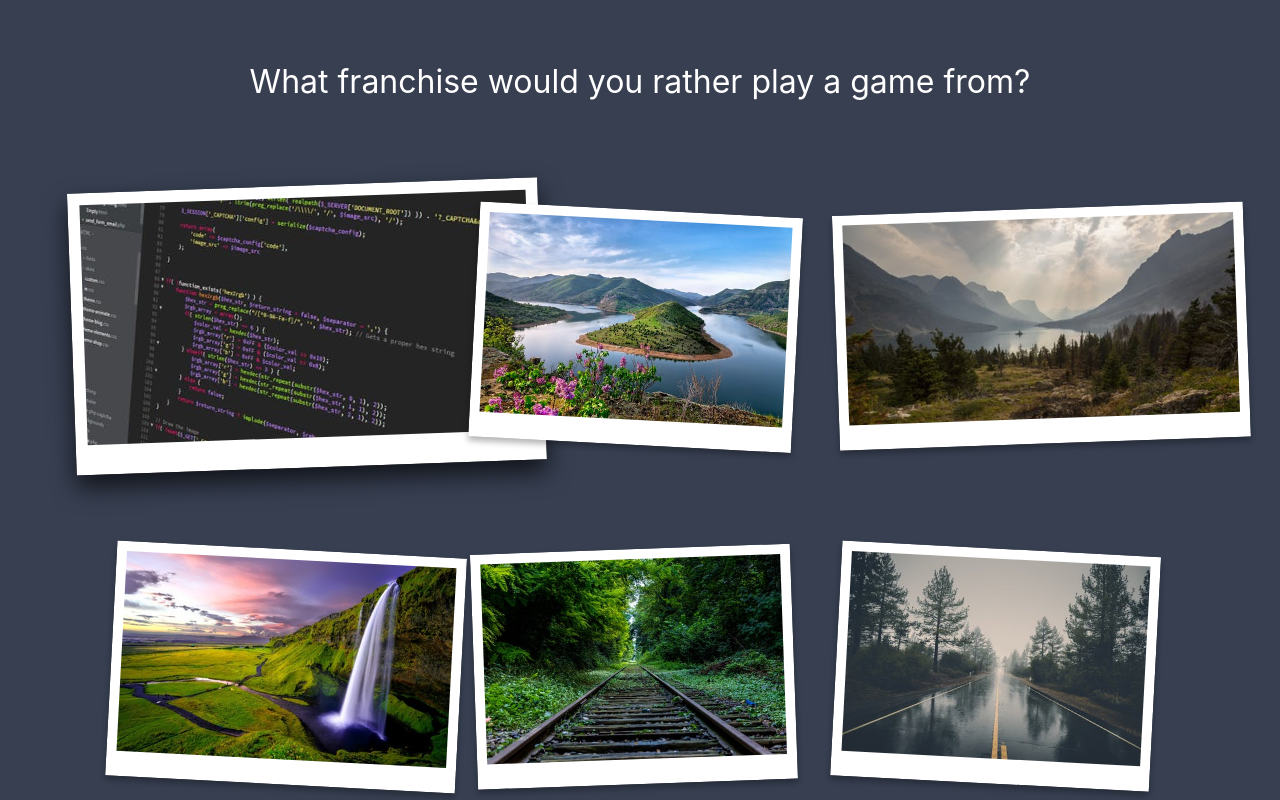
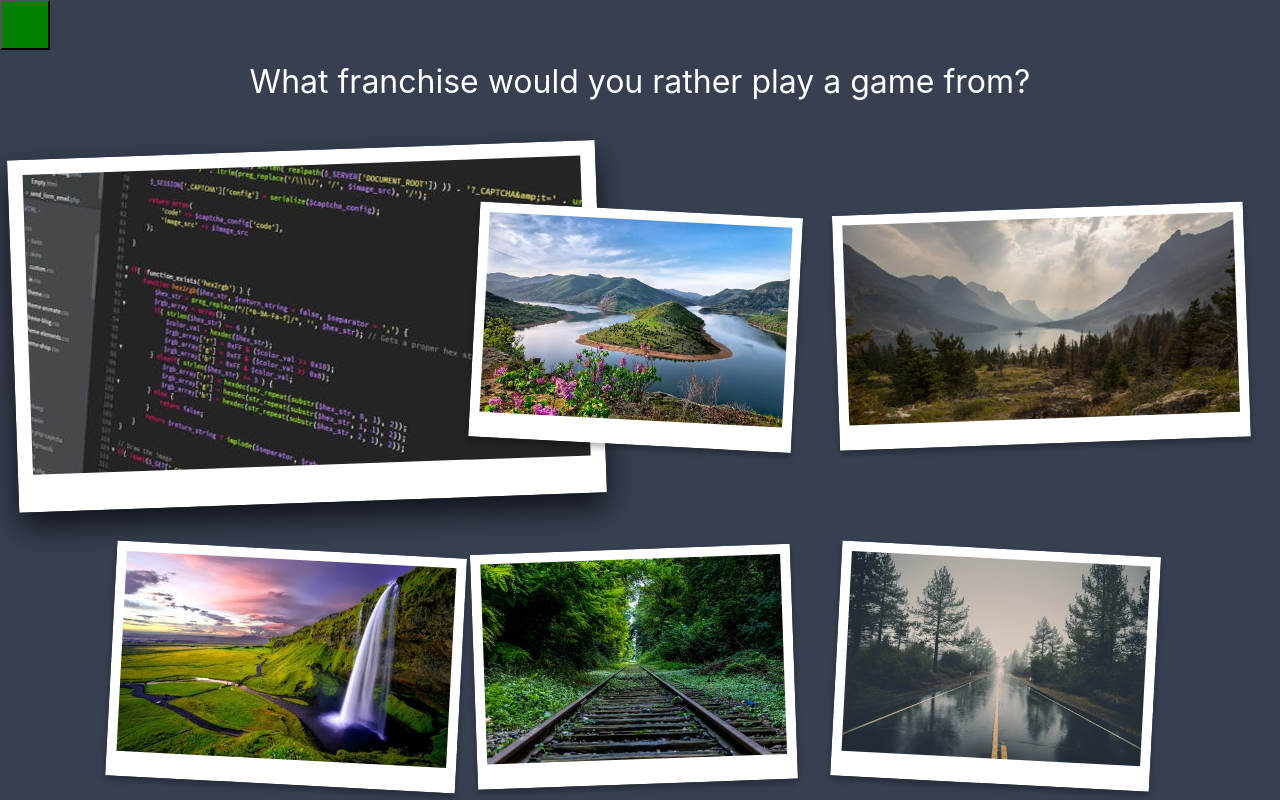
Before and after one commit to StevieChat/prop, a React (Create React App) app: page / in a window 1280 px wide. In both pictures the pointer is over the picture 306 px from the left and 326 px from the top of the page. Built offline with nearby package versions, Linux system fonts and the light colour scheme.

Commit message:
Added next page button (no styles)

```diff
--- /dev/null
+++ b/src/Components/NextPageButton/NextPageButton.js
@@ -0,0 +1,11 @@
+import React from 'react';
+
+import styles from './NextPageButton.module.css';
+
+const nextpagebutton = (props) => {
+    return(
+        <button className={styles.Button} />
+    );
+}
+
+export default nextpagebutton;
--- /dev/null
+++ b/src/Components/NextPageButton/NextPageButton.module.css
@@ -0,0 +1,5 @@
+.Button{
+    height: 50px;
+    width: 50px;
+    background-color: green;
+}
--- a/src/Components/Picture/Picture.module.css
+++ b/src/Components/Picture/Picture.module.css
@@ -23,12 +23,9 @@
 }
 
 .Polaroid img:hover {
-    -webkit-transform: rotate(0deg);
-    -moz-transform: rotate(0deg);
-        transform: rotate(0deg);
-    -webkit-transform: scale(1.2);
-    -moz-transform: scale(1.2);
-        transform: scale(1.2);
+    -webkit-transform: scale(1.5);
+    -moz-transform: scale(1.5);
+        transform: scale(1.5);
     z-index:10;
     -webkit-box-shadow: 0 10px 20px rgba(0, 0, 0, .7);
     -moz-box-shadow: 0 10px 20px rgba(0,0,0,.7);
--- a/src/HOC/Layout/Layout.js
+++ b/src/HOC/Layout/Layout.js
@@ -4,6 +4,7 @@ import Data from '../../api/Data';
 import InteractionWindow from '../../Components/InteractionWindow/InteractionWindow';
 import ImageWindow from '../../Components/ImageWindow/ImageWindow';
 import Auxiliary from '../Auxiliary/Auxiliary';
+import NextPageButton from '../../Components/NextPageButton/NextPageButton';
 
 class Layout extends Component {
 
@@ -53,12 +54,13 @@ class Layout extends Component {
         return (
             <Auxiliary>
                 <InteractionWindow
-                    description={this.state.description}
-                />
+                    description={this.state.description}/>
 
                 <ImageWindow
-                    imgNames={this.state.imgNames}
-                />
+                    imgNames={this.state.imgNames}/>
+
+                <NextPageButton />
+
             </Auxiliary>
         );
     }
```
